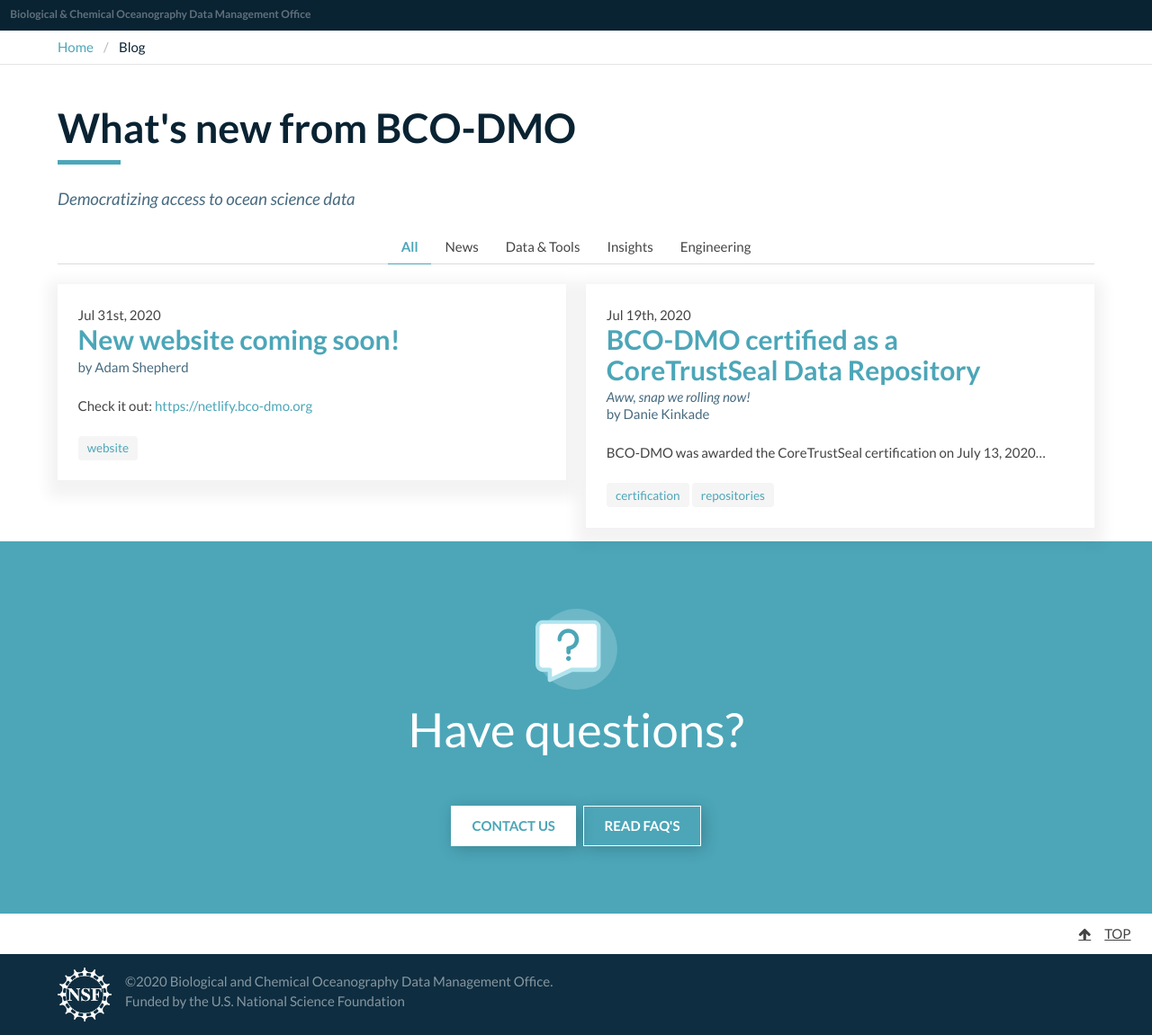
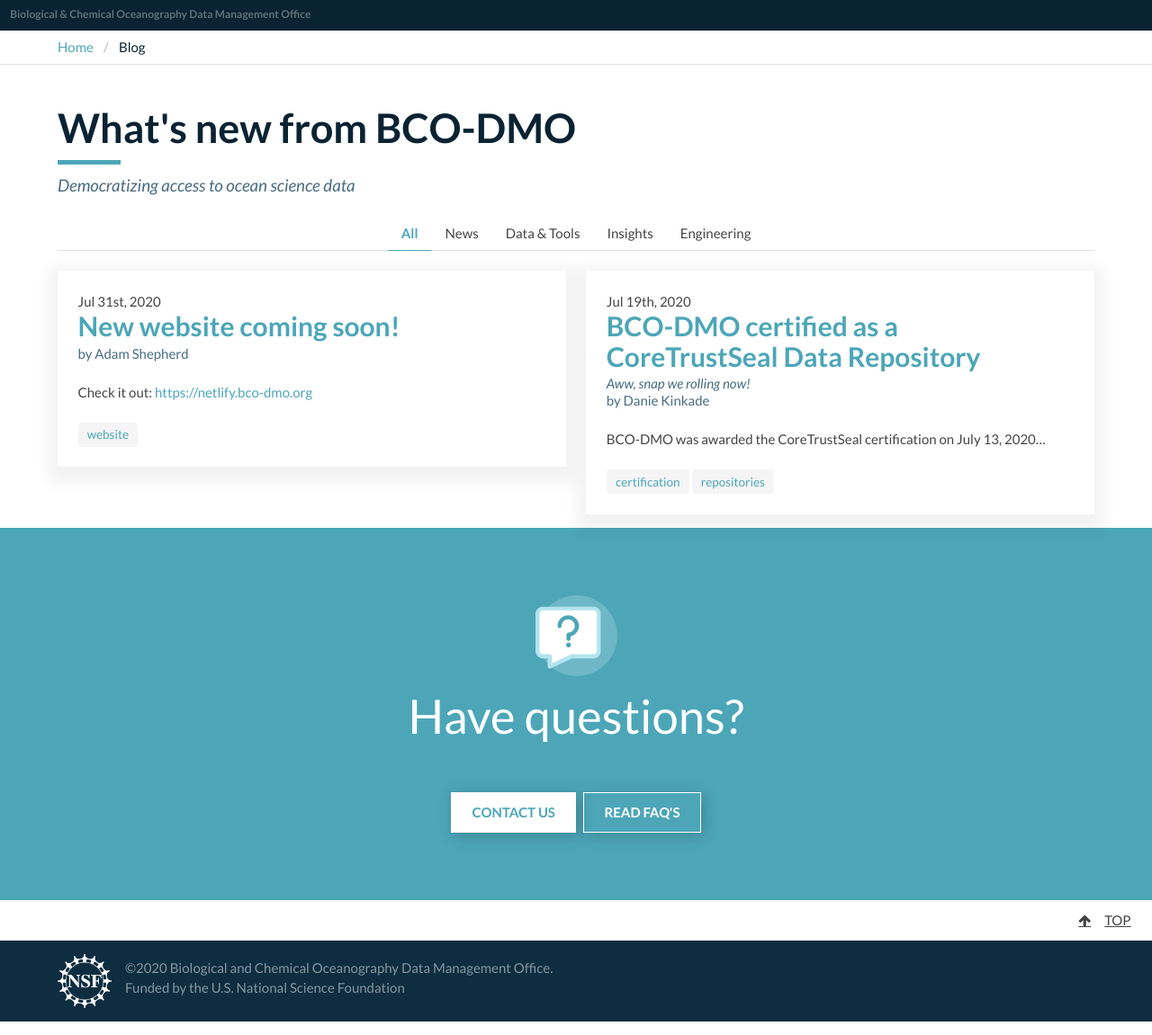
Before and after one commit to BCODMO/blog.bco-dmo.org, a Jekyll site: the page built from index.html, in a window 1280 px wide. Shown: the whole page at 90% size. Built offline with Jekyll 4.4.1, drawn with Linux system fonts in a browser that asks for light colours.

Commit message:
Update default.html

```diff
--- a/_layouts/default.html
+++ b/_layouts/default.html
@@ -21,6 +21,8 @@
 
     <!-- Bulma + BCO-DMO Core CSS -->
     <link href="/assets/css/bco-dmo.css" rel="stylesheet"/>
+    <!-- Blog CSS -->
+    <link href="/assets/css/blog.css" rel="stylesheet"/>
     <!-- FontAwesome -->
     <link href="/assets/vendor/font-awesome/css/font-awesome.min.css" rel="stylesheet"/>
   </head>
```
